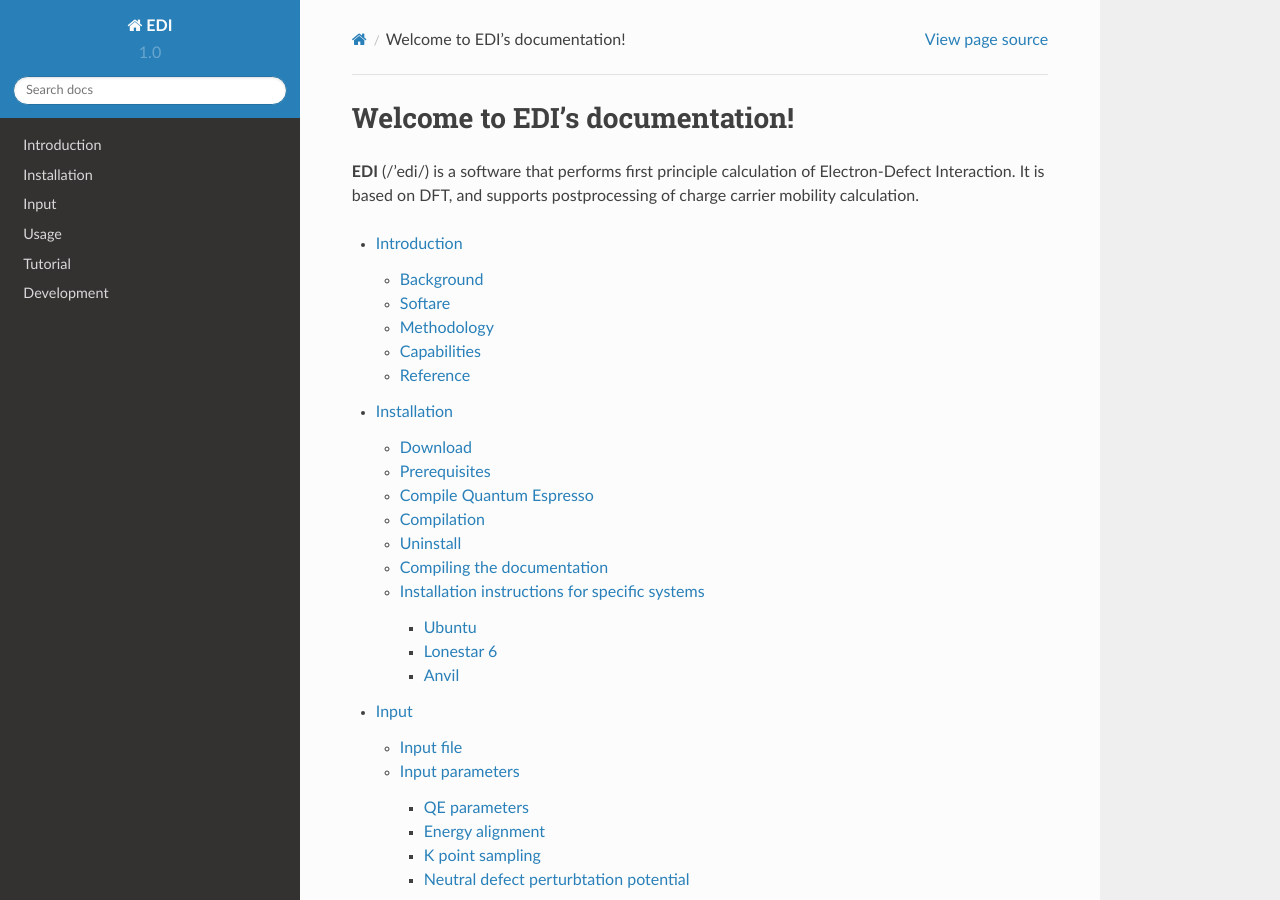
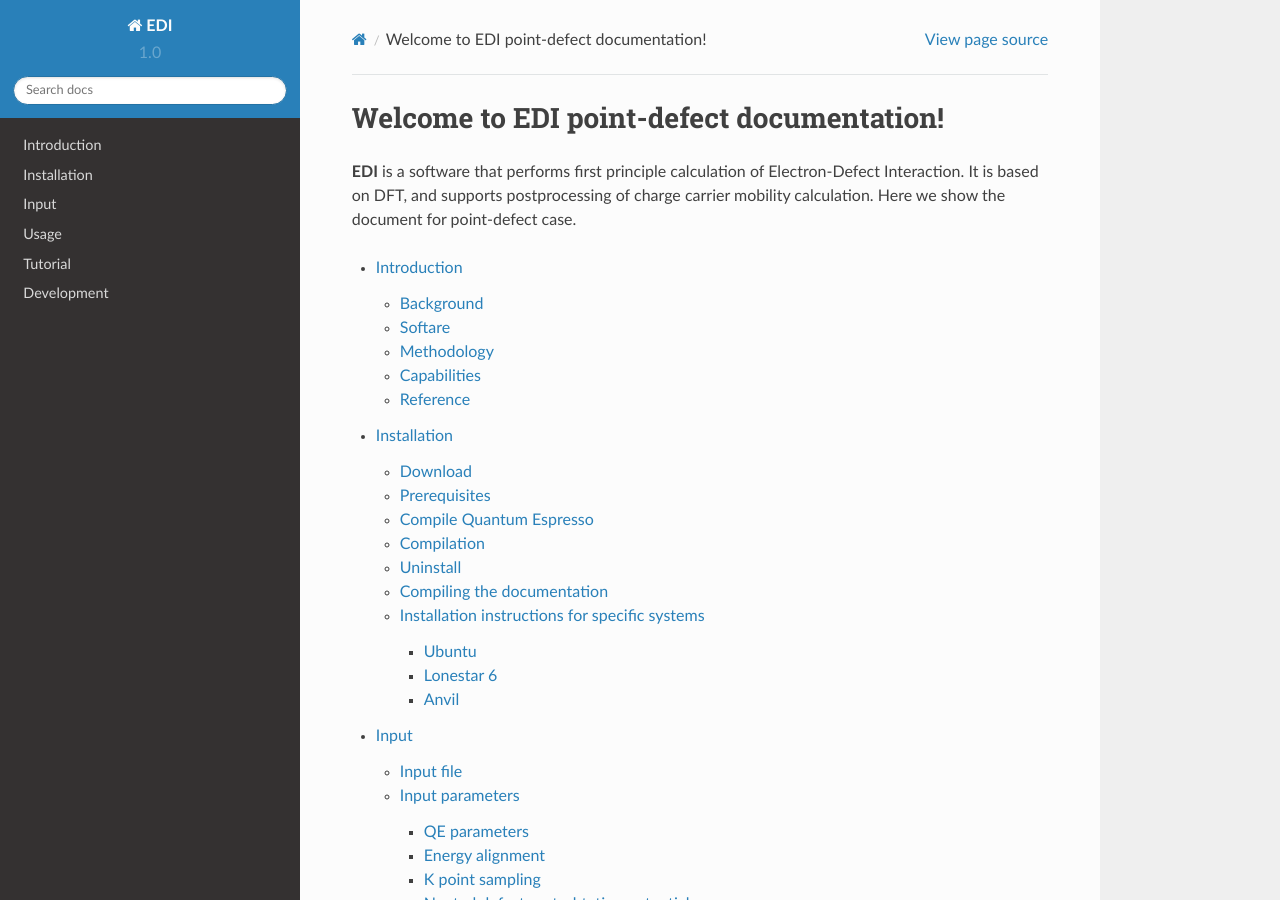
Before and after one commit to yuanyue-liu-group/EDI, a Sphinx documentation site: the page built from point_defect/docs/source/index.rst, in a window 1280 px wide and 900 px high. Built offline with Sphinx 7.4.7 and the Read the Docs theme 2.0.0, drawn with Linux system fonts in a browser that asks for light colours.

Commit message:
Update index.rst

```diff
--- a/point_defect/docs/source/index.rst
+++ b/point_defect/docs/source/index.rst
@@ -1,9 +1,9 @@
-Welcome to EDI's documentation!
+Welcome to EDI point-defect documentation!
 ===================================
 
-**EDI** (/'edi/) is a software that performs first principle calculation of Electron-Defect Interaction.
+**EDI** is a software that performs first principle calculation of Electron-Defect Interaction.
 It is based on DFT, and supports postprocessing of charge carrier mobility calculation.
-
+Here we show the document for point-defect case.
 
 .. toctree::
 
```
